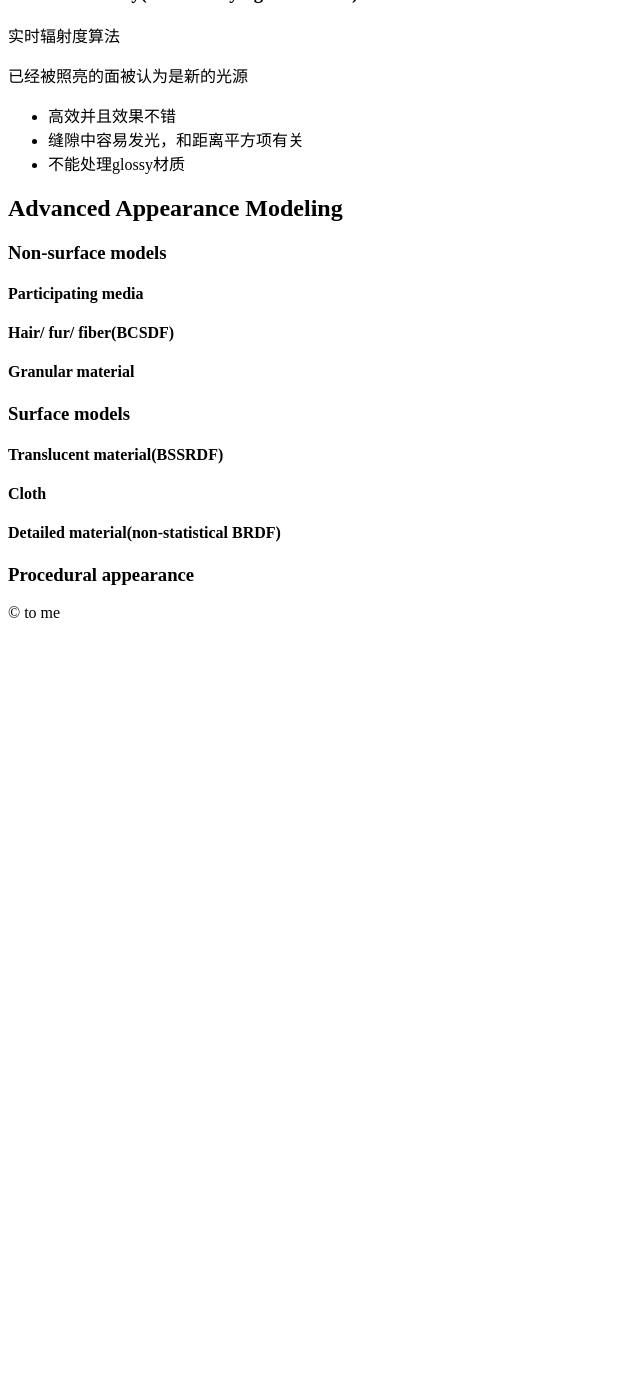
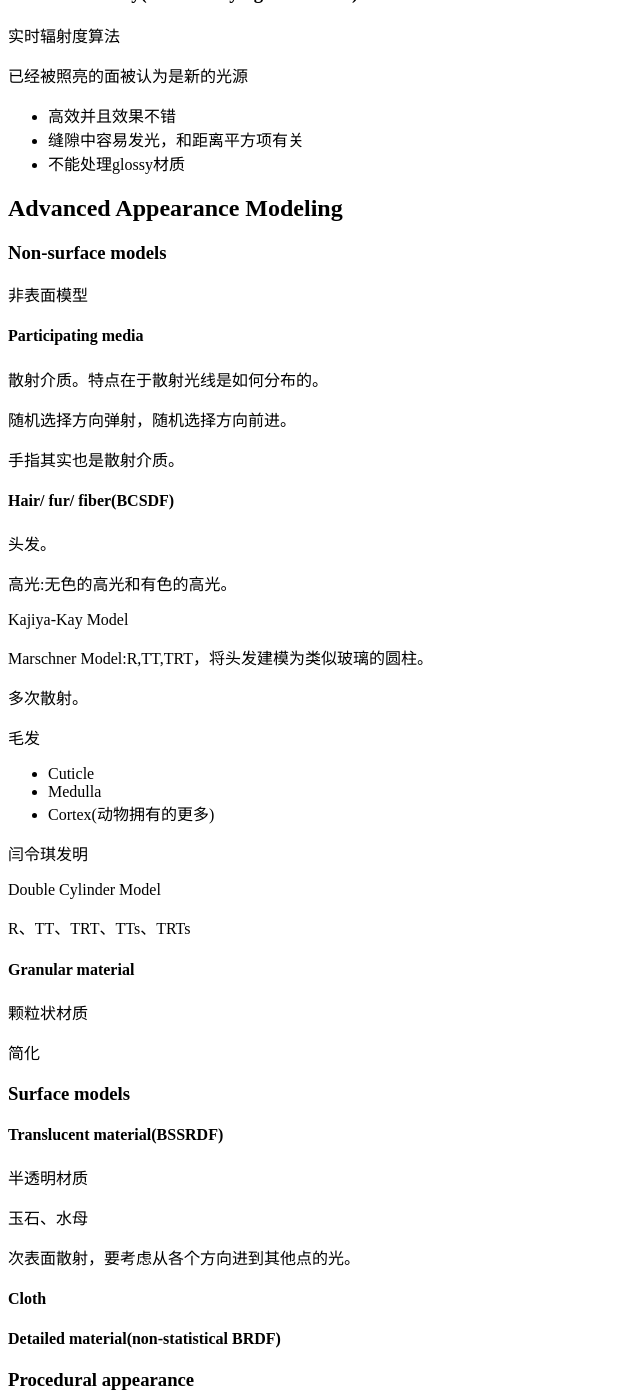
Before and after one commit to WSQS/blog, a Jekyll site: the page built from _code/computer_graphics/GAMES101/lecture18_adcanced_topics_in_rendering.md, in a window 1280 px wide and 1400 px high, scrolled down 1256 px. Shown: the whole window, without its empty margins (0-640 px from the left). Built offline with Jekyll 4.4.1, drawn with Linux system fonts in a browser that asks for light colours; before the commit the page ends 1886 px from its top, so only the background shows below that.

Commit message:
update note of games101

```diff
--- a/_code/computer_graphics/GAMES101/lecture18_adcanced_topics_in_rendering.md
+++ b/_code/computer_graphics/GAMES101/lecture18_adcanced_topics_in_rendering.md
@@ -70,15 +70,55 @@ consistent： 一致的，有偏，但是在极限情况下是有偏的。
 
 ### Non-surface models
 
+非表面模型
+
 #### Participating media
+
+散射介质。特点在于散射光线是如何分布的。
+
+随机选择方向弹射，随机选择方向前进。
+
+手指其实也是散射介质。
 
 #### Hair/ fur/ fiber(BCSDF)
 
+头发。
+
+高光:无色的高光和有色的高光。
+
+Kajiya-Kay Model
+
+Marschner Model:R,TT,TRT，将头发建模为类似玻璃的圆柱。
+
+多次散射。
+
+毛发
+
+- Cuticle
+- Medulla
+- Cortex(动物拥有的更多)
+
+闫令琪发明
+
+Double Cylinder Model
+
+R、TT、TRT、TTs、TRTs
+
 #### Granular material
+
+颗粒状材质
+
+简化
 
 ### Surface models
 
 #### Translucent material(BSSRDF)
+
+半透明材质
+
+玉石、水母
+
+次表面散射，要考虑从各个方向进到其他点的光。
 
 #### Cloth
 
```
